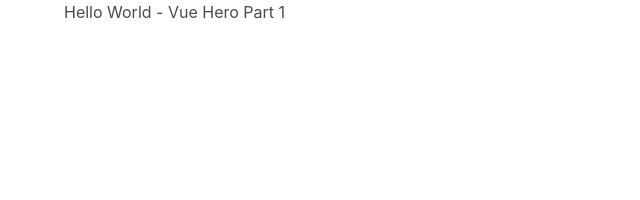
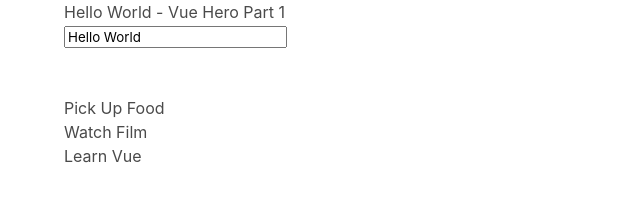
Before and after one commit to sportsbitenews/zero-vue, a plain HTML site: page index.html in a window 1280 px wide. Shown: the whole page, without its empty margins (0-640 px from the left). Drawn offline with nearby package versions, Linux system fonts and the light colour scheme.

Commit message:
part one

```diff
--- a/index.html
+++ b/index.html
@@ -1,5 +1,3 @@
-
-
 <!DOCTYPE html>
 <html>
 	<head>
@@ -10,12 +8,24 @@
 	<body>
 		<div id="app" class="container">
 			<h1>{{ text }} - Vue Hero Part 1</h1>
+			<input type="text" v-model="text" />
+			<br>
+			<br>
+			<br>
+			<ul>
+				<li v-for="todo of todos">{{ todo.text }}</li>
+			</ul>
 		</div>
 		<script type="text/javascript">
 			new Vue({
 				el: "#app",
 				data: {
-					text: 'Hello World'
+					text: 'Hello World',
+					todos: [
+						{ id: 1, text: 'Pick Up Food'},
+						{ id: 2, text: 'Watch Film'},
+						{ id: 3, text: 'Learn Vue'},
+					]
 				}
 			})
 		</script>
```
